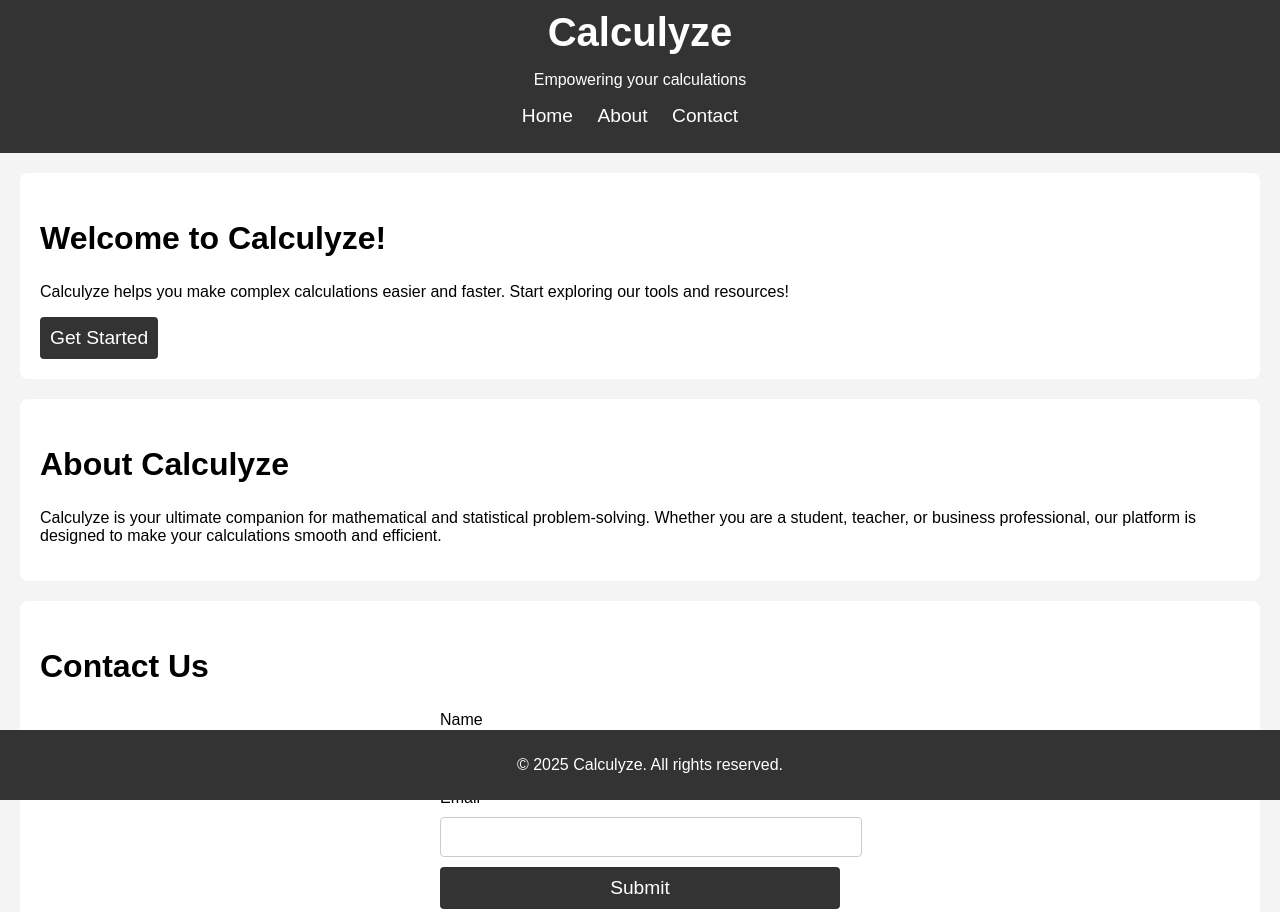
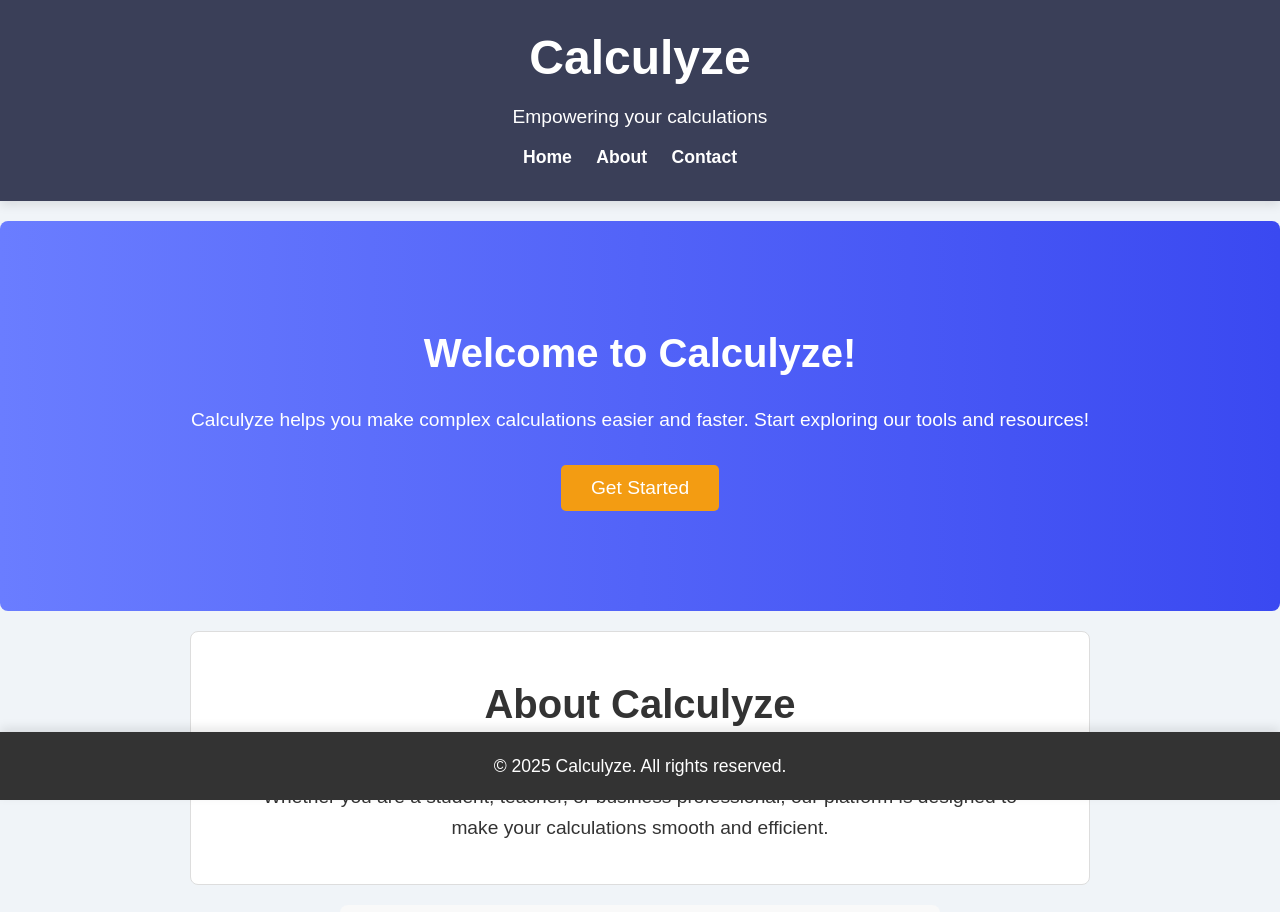
Before and after one commit to UKVeteran/Calculyze, a plain HTML site: page index.html in a window 1280 px wide. Shown: the top 912 px of the page. Drawn offline with Linux system fonts and the light colour scheme; a script that the page names is missing.

Commit message:
Update style.css

```diff
--- a/style.css
+++ b/style.css
@@ -1,26 +1,39 @@
-/* General Styles */
-body {
-  font-family: Arial, sans-serif;
+/* Reset CSS */
+* {
   margin: 0;
   padding: 0;
-  background-color: #f4f4f4;
+  box-sizing: border-box;
 }
 
+body {
+  font-family: 'Arial', sans-serif;
+  line-height: 1.6;
+  background-color: #f0f4f8;
+  color: #333;
+}
+
+/* Header */
 header {
-  background-color: #333;
+  background-color: #3a3f58;
   color: white;
-  padding: 10px 0;
+  padding: 20px;
   text-align: center;
+  box-shadow: 0 4px 10px rgba(0, 0, 0, 0.1);
 }
 
 header .logo h1 {
-  margin: 0;
-  font-size: 2.5em;
+  font-size: 3em;
+  margin-bottom: 5px;
+}
+
+header .logo p {
+  font-size: 1.2em;
+  font-weight: 300;
 }
 
 nav ul {
   list-style-type: none;
-  padding: 0;
+  padding: 10px;
 }
 
 nav ul li {
@@ -31,55 +44,133 @@ nav ul li {
 nav ul li a {
   color: white;
   text-decoration: none;
-  font-size: 1.2em;
+  font-size: 1.1em;
+  font-weight: 600;
 }
 
-section {
-  padding: 20px;
-  margin: 20px;
-  background-color: white;
+nav ul li a:hover {
+  color: #f39c12;
+}
+
+/* Sections */
+.section {
+  padding: 40px;
+  text-align: center;
+  margin: 20px auto;
   border-radius: 8px;
 }
 
-h2 {
-  font-size: 2em;
+.home-section {
+  background: linear-gradient(to right, #6a7dff, #3a49f1);
+  color: white;
+  padding: 100px 20px;
 }
 
+.home-section h2 {
+  font-size: 2.5em;
+  margin-bottom: 20px;
+}
+
+.home-section p {
+  font-size: 1.2em;
+  margin-bottom: 30px;
+}
+
+.home-section button {
+  background-color: #f39c12;
+  color: white;
+  padding: 12px 30px;
+  font-size: 1.2em;
+  border: none;
+  border-radius: 5px;
+  cursor: pointer;
+}
+
+.home-section button:hover {
+  background-color: #e67e22;
+}
+
+/* About Section */
+.about-section {
+  background-color: white;
+  border: 1px solid #ddd;
+  border-radius: 8px;
+  max-width: 900px;
+  margin: 20px auto;
+}
+
+.about-section h2 {
+  font-size: 2.5em;
+  margin-bottom: 15px;
+}
+
+.about-section p {
+  font-size: 1.2em;
+  line-height: 1.6;
+  max-width: 800px;
+  margin: 0 auto;
+}
+
+/* Contact Section */
+.contact-section {
+  background-color: #f9f9f9;
+  border-radius: 8px;
+  padding: 40px;
+  max-width: 600px;
+  margin: 0 auto;
+}
+
+.contact-section form {
+  display: grid;
+  gap: 15px;
+}
+
+.contact-section input, .contact-section button {
+  padding: 12px;
+  font-size: 1em;
+  border-radius: 5px;
+  border: 1px solid #ddd;
+}
+
+.contact-section button {
+  background-color: #3a49f1;
+  color: white;
+  cursor: pointer;
+  transition: background-color 0.3s ease;
+}
+
+.contact-section button:hover {
+  background-color: #6a7dff;
+}
+
+/* Footer */
 footer {
   text-align: center;
-  padding: 10px;
+  padding: 20px;
   background-color: #333;
   color: white;
   position: fixed;
   width: 100%;
   bottom: 0;
+  box-shadow: 0 -4px 10px rgba(0, 0, 0, 0.1);
 }
 
-form {
-  display: grid;
-  gap: 10px;
-  max-width: 400px;
-  margin: 0 auto;
+footer p {
+  font-size: 1.1em;
 }
 
-input {
-  padding: 10px;
-  font-size: 1em;
-  width: 100%;
-  border: 1px solid #ccc;
-  border-radius: 4px;
+/* Responsive Design */
+@media (max-width: 768px) {
+  header {
+    text-align: center;
+  }
+
+  nav ul li {
+    display: block;
+    margin-bottom: 10px;
+  }
+
+  .section {
+    padding: 20px;
+  }
 }
-
-button {
-  background-color: #333;
-  color: white;
-  padding: 10px;
-  font-size: 1.2em;
-  border: none;
-  border-radius: 4px;
-  cursor: pointer;
-}
-
-button:hover {
-  background-color: #555;
-}
```
